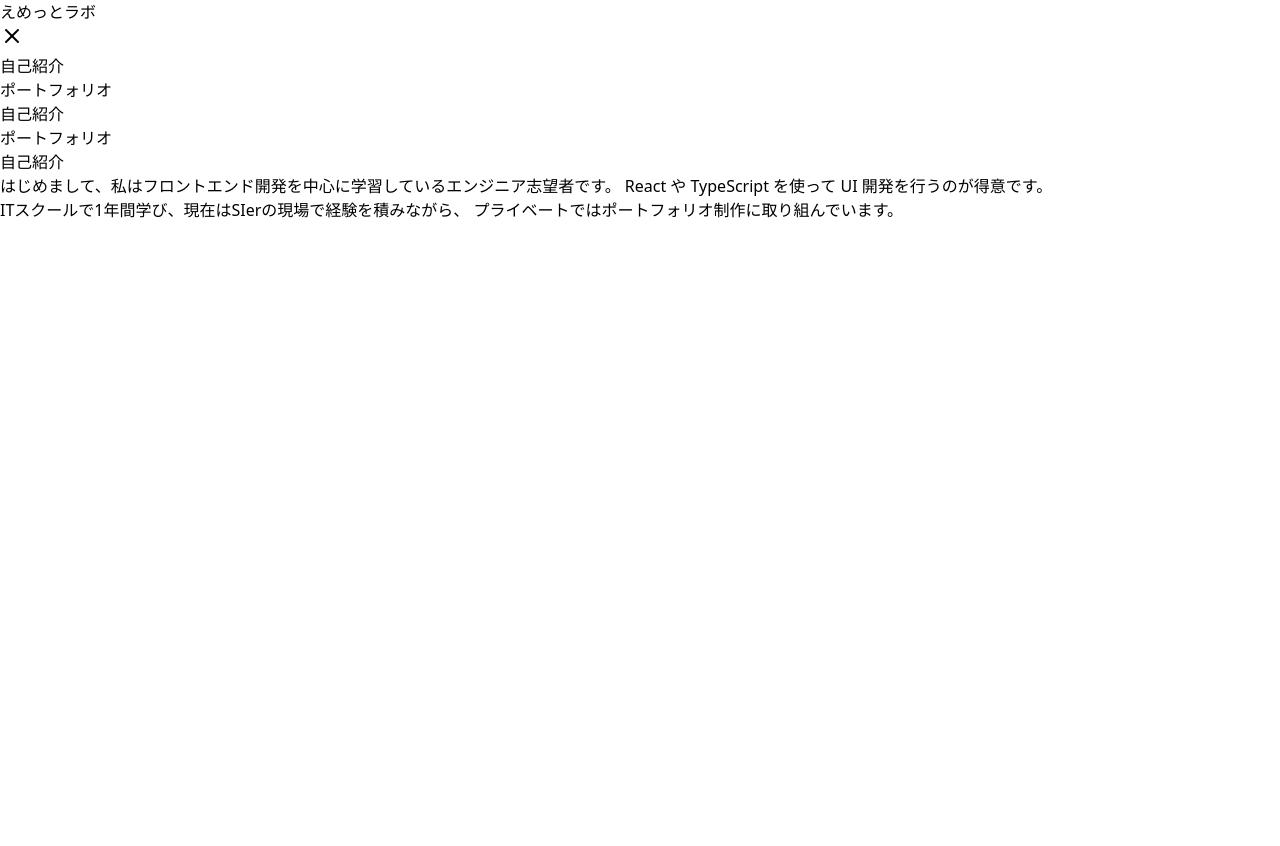
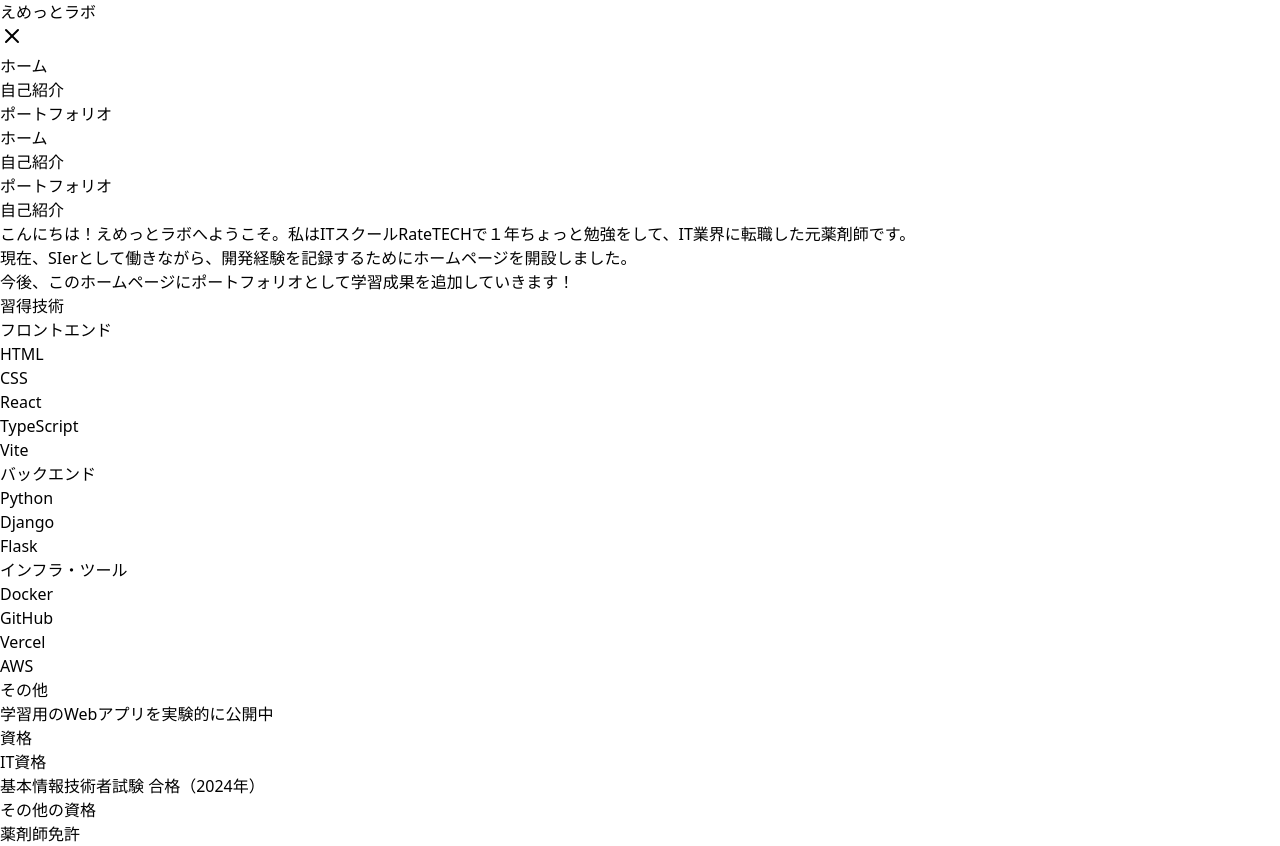
Before and after one commit to kemickoko/homepage, a React (Vite) app: page /about in a window 1280 px wide. Both pictures are taken after a click on the button "メニューを開く". Before the commit the page ends 800 px from the top, so only its background shows below. Built offline with nearby package versions, Linux system fonts and the light colour scheme.

Commit message:
諸々修正

```diff
--- /dev/null
+++ b/src/components/AboutSection.tsx
@@ -0,0 +1,19 @@
+import { aboutData } from '../data/aboutData';
+import CategoryList from './CategoryList';
+
+const AboutSection = () => {
+  return (
+    <section className="max-w-4xl mx-auto px-4 py-8">
+      <h2 className="text-2xl font-bold mb-4">{aboutData.title}</h2>
+
+      {aboutData.paragraphs.map((text, index) => (
+        <p key={index} className="mb-4">{text}</p>
+      ))}
+
+      <CategoryList title="習得技術" data={aboutData.skills} />
+      <CategoryList title="資格" data={aboutData.qualifications} />
+    </section>
+  );
+};
+
+export default AboutSection;
--- /dev/null
+++ b/src/components/CategoryList.tsx
@@ -0,0 +1,38 @@
+/**
+ * CategoryList コンポーネント
+ *
+ * 複数のカテゴリごとに分類されたリストデータを、
+ * セクションタイトルとともに表示する再利用可能なコンポーネントです。
+ *
+ * 例：習得技術、資格情報など。
+ *
+ * @param title 表示するセクションのタイトル（例："習得技術"）
+ * @param data  カテゴリ名をキーとし、それぞれに文字列配列を持つオブジェクト
+ */
+
+type Props = {
+  title: string;
+  data: Record<string, string[]>;
+};
+
+const CategoryList = ({ title, data }: Props) => {
+  return (
+    <div className="mt-8">
+      <h3 className="text-xl font-semibold mb-2 border-b-2 border-blue-400 inline-block">{title}</h3>
+      <div className="grid grid-cols-1 md:grid-cols-2 gap-6 mt-4">
+        {Object.entries(data).map(([category, items]) => (
+          <div key={category}>
+            <h4 className="text-lg font-semibold mb-2">{category}</h4>
+            <ul className="list-disc list-inside text-sm">
+              {items.map((item, idx) => (
+                <li key={idx}>{item}</li>
+              ))}
+            </ul>
+          </div>
+        ))}
+      </div>
+    </div>
+  );
+};
+
+export default CategoryList;
--- a/src/components/Navbar/Navbar.tsx
+++ b/src/components/Navbar/Navbar.tsx
@@ -1,5 +1,5 @@
 import { Link, useLocation } from 'react-router-dom';
-import { useState } from 'react';
+import { useEffect, useState } from 'react';
 import { Menu, X } from 'lucide-react';
 import classNames from 'classnames';
 
@@ -8,28 +8,35 @@ const Navbar = () => {
   const [isOpen, setIsOpen] = useState(false);
 
   const navItems = [
-    { to: '/', label: '自己紹介' },
+    { to: '/', label: 'ホーム' },
+    { to: '/about', label: '自己紹介' },
     { to: '/portfolio', label: 'ポートフォリオ' },
   ];
 
+  // モバイルメニュー開閉時にスクロール抑制
+  useEffect(() => {
+    document.body.style.overflow = isOpen ? 'hidden' : '';
+    return () => {
+      document.body.style.overflow = '';
+    };
+  }, [isOpen]);
+
   return (
-    <nav className="bg-blue-600 text-white shadow">
+    <nav className="bg-blue-600 text-white shadow z-50 relative">
       <div className="max-w-4xl mx-auto px-4 py-4 flex justify-between items-center">
         <h1 className="text-xl font-bold">
           <Link to="/">えめっとラボ</Link>
         </h1>
 
-        {/* モバイルメニュー開閉ボタン */}
         <button
           className="md:hidden"
           onClick={() => setIsOpen(!isOpen)}
-          aria-label="Toggle menu"
+          aria-label="メニューを開く"
         >
           {isOpen ? <X size={24} /> : <Menu size={24} />}
         </button>
 
-        {/* デスクトップ用ナビゲーション */}
-        <ul className="hidden md:flex space-x-4">
+        <ul className="hidden md:flex space-x-6 text-base">
           {navItems.map(({ to, label }) => (
             <li key={to}>
               <Link
@@ -45,14 +52,15 @@ const Navbar = () => {
         </ul>
       </div>
 
-      {/* モバイル用メニュー（開閉） */}
       {isOpen && (
-        <ul className="md:hidden px-4 pb-4 space-y-2">
+        <ul className="md:hidden px-4 pb-4 space-y-3 bg-blue-600 text-base">
           {navItems.map(({ to, label }) => (
             <li key={to}>
               <Link
                 to={to}
-                onClick={() => setIsOpen(false)}
+                onClick={() => {
+                  if (location.pathname !== to) setIsOpen(false);
+                }}
                 className={classNames('block hover:underline', {
                   'underline font-semibold': location.pathname === to,
                 })}
--- /dev/null
+++ b/src/data/aboutData.ts
@@ -0,0 +1,22 @@
+export const aboutData = {
+  title: '自己紹介',
+  paragraphs: [
+    'こんにちは！えめっとラボへようこそ。私はITスクールRateTECHで１年ちょっと勉強をして、IT業界に転職した元薬剤師です。',
+    '現在、SIerとして働きながら、開発経験を記録するためにホームページを開設しました。',
+    '今後、このホームページにポートフォリオとして学習成果を追加していきます！'
+  ],
+  skills: {
+    フロントエンド: ['HTML', 'CSS', 'React', 'TypeScript', 'Vite'],
+    バックエンド: ['Python', 'Django', 'Flask'],
+    インフラ・ツール: ['Docker', 'GitHub', 'Vercel', 'AWS'],
+    その他: ['学習用のWebアプリを実験的に公開中']
+  },
+  qualifications: {
+    IT資格: [
+      '基本情報技術者試験 合格（2024年）',
+    ],
+    その他の資格: [
+      '薬剤師免許',
+    ]
+  }
+};
--- a/src/pages/About.tsx
+++ b/src/pages/About.tsx
@@ -1,16 +1,11 @@
+import React from 'react';
+import AboutSection from '../components/AboutSection';
+
 const About = () => {
   return (
-    <section className="max-w-4xl mx-auto px-4 py-12">
-      <h2 className="text-3xl font-bold mb-6">自己紹介</h2>
-      <p className="text-lg leading-8 text-gray-700 mb-4">
-        はじめまして、私はフロントエンド開発を中心に学習しているエンジニア志望者です。
-        React や TypeScript を使って UI 開発を行うのが得意です。
-      </p>
-      <p className="text-lg leading-8 text-gray-700">
-        ITスクールで1年間学び、現在はSIerの現場で経験を積みながら、
-        プライベートではポートフォリオ制作に取り組んでいます。
-      </p>
-    </section>
+    <main className="max-w-5xl mx-auto px-4 py-8">
+      <AboutSection />
+    </main>
   );
 };
 
--- a/src/pages/Home.tsx
+++ b/src/pages/Home.tsx
@@ -1,22 +1,29 @@
-import React, { useState } from "react";
+import React from 'react';
+import { Link } from 'react-router-dom';
 
+export const Home = () => {
+  return (
+    <main className="max-w-5xl mx-auto px-4 py-12 text-center">
+      <h1 className="text-4xl font-bold mb-6">えめっとラボへようこそ！</h1>
+      <p className="text-lg mb-4">
+        このページでは、個人の学習成果やWebアプリの実験などを公開しています。
+      </p>
+      <p className="mb-8">
+        自己紹介や技術スタックは
+        <Link to="/about" className="text-blue-600 underline hover:text-blue-800 ml-1">
+          こちら
+        </Link>
+        をご覧ください。
+      </p>
 
-
-export const Home: React.FC = () => {
-  return (
-    <div>
-      <main className="max-w-5xl mx-auto px-4 py-8">
-        <section className="mb-12">
-          <h1 className="text-4xl font-bold mb-4">こんにちは、えめっとです！</h1>
-          <p className="text-gray-700 text-lg">
-            開発の勉強のため、ホームページを作りました！
-          </p>
-        </section>
-
-        <section>
-          <h2 className="text-2xl font-semibold mb-4">自己紹介</h2>
-        </section>
-      </main>
-    </div>
+      <div className="space-y-4">
+        <Link
+          to="/portfolio"
+          className="inline-block px-6 py-3 bg-blue-600 text-white rounded-lg hover:bg-blue-700 transition"
+        >
+          ポートフォリオを見る
+        </Link>
+      </div>
+    </main>
   );
 };
```
